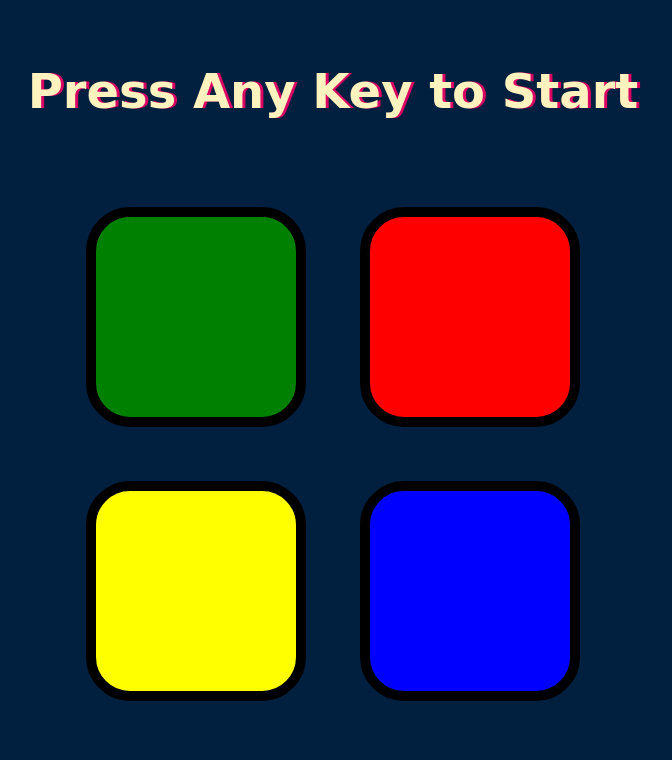
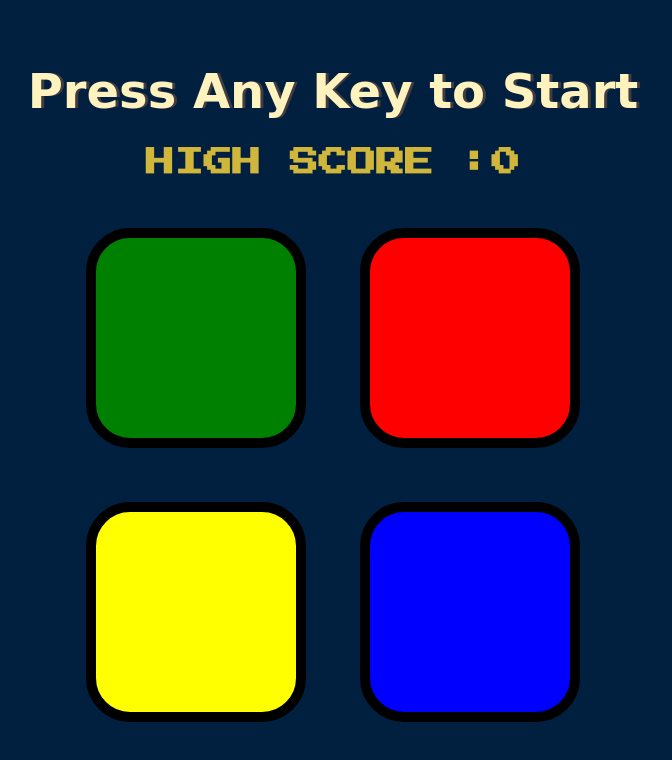
Before and after one commit to den864/simon-game, a plain HTML site: page index.html in a window 1280 px wide. Shown: the whole page, without its empty margins (307-979 px from the left). Drawn offline with nearby package versions, Linux system fonts and the light colour scheme.

Commit message:
new highscore added

```diff
--- a/index.html
+++ b/index.html
@@ -10,6 +10,7 @@
 
 <body>
   <h1 id="level-title">Press Any Key to Start</h1>
+  <h2 id="high-score">High Score :0</h2>
   <div class="container">
     <div lass="row">
 
--- a/styles.css
+++ b/styles.css
@@ -5,10 +5,19 @@ body {
 
 #level-title {
   font-family: "Arvo", cursive;
-  text-shadow: 3px 0 #DA0463;
+  text-shadow: 3px 0 #423c3f;
   font-size: 3rem;
   margin:  5%;
+  margin-bottom: 2.3%;
   color: #FEF2BF;
+}
+
+#high-score{
+  font-family: 'Press Start 2P', cursive;
+  font-size: 1.8rem;
+  margin: 2%;
+  color: #d1b63c;
+  text-transform: uppercase;
 }
 
 .container {
```
